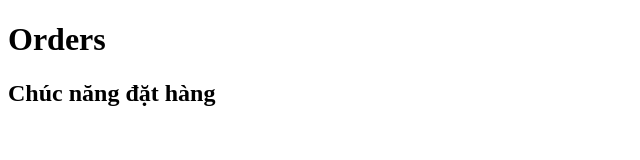
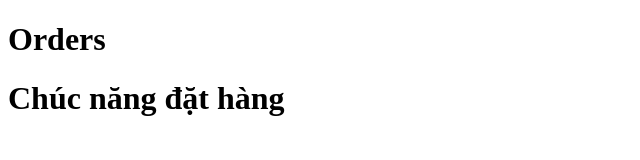
Before and after one commit to Van-Thanh-IT/shoe-store-demo, a plain HTML site: page order.html in a window 1280 px wide. Shown: the whole page, without its empty margins (0-640 px from the left). Drawn offline with Linux system fonts and the light colour scheme.

Commit message:
fix order.html

```diff
--- a/order.html
+++ b/order.html
@@ -7,6 +7,6 @@
 </head>
 <body>
     <h1>Orders</h1>
-    <h2>Chúc năng đặt hàng</h2>
+    <h1>Chúc năng đặt hàng </h1>
 </body>
 </html>
```
